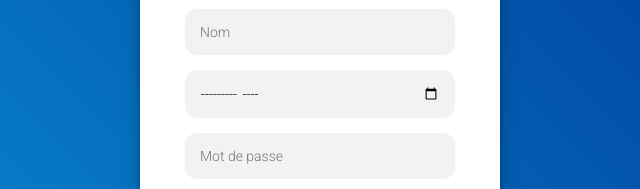
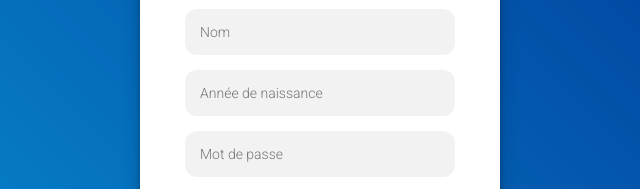
Before and after one commit to UlysseBerra/password-checker, a plain HTML site: page client/index/index.html in a window 1280 px wide. Shown: the part 179-368 px from the top of the page, 310-950 px from the left. Drawn offline with Linux system fonts and the light colour scheme.

Commit message:
Final commit!

```diff
--- a/client/index/index.html
+++ b/client/index/index.html
@@ -18,7 +18,7 @@
         </div>
         <form class="password-test-form" id="password-test-form" action="http://127.0.0.1:5000">
           <input id="uname" type="text" placeholder="Nom"/>
-          <input id="byear" type="month" placeholder="Année de naissance"/>
+          <input id="byear" type="number" placeholder="Année de naissance"/>
           <input id="password" type="password" placeholder="Mot de passe"/>
 		      <input id="button" class="button" type="button" value="Entrer">
         </form>
```
